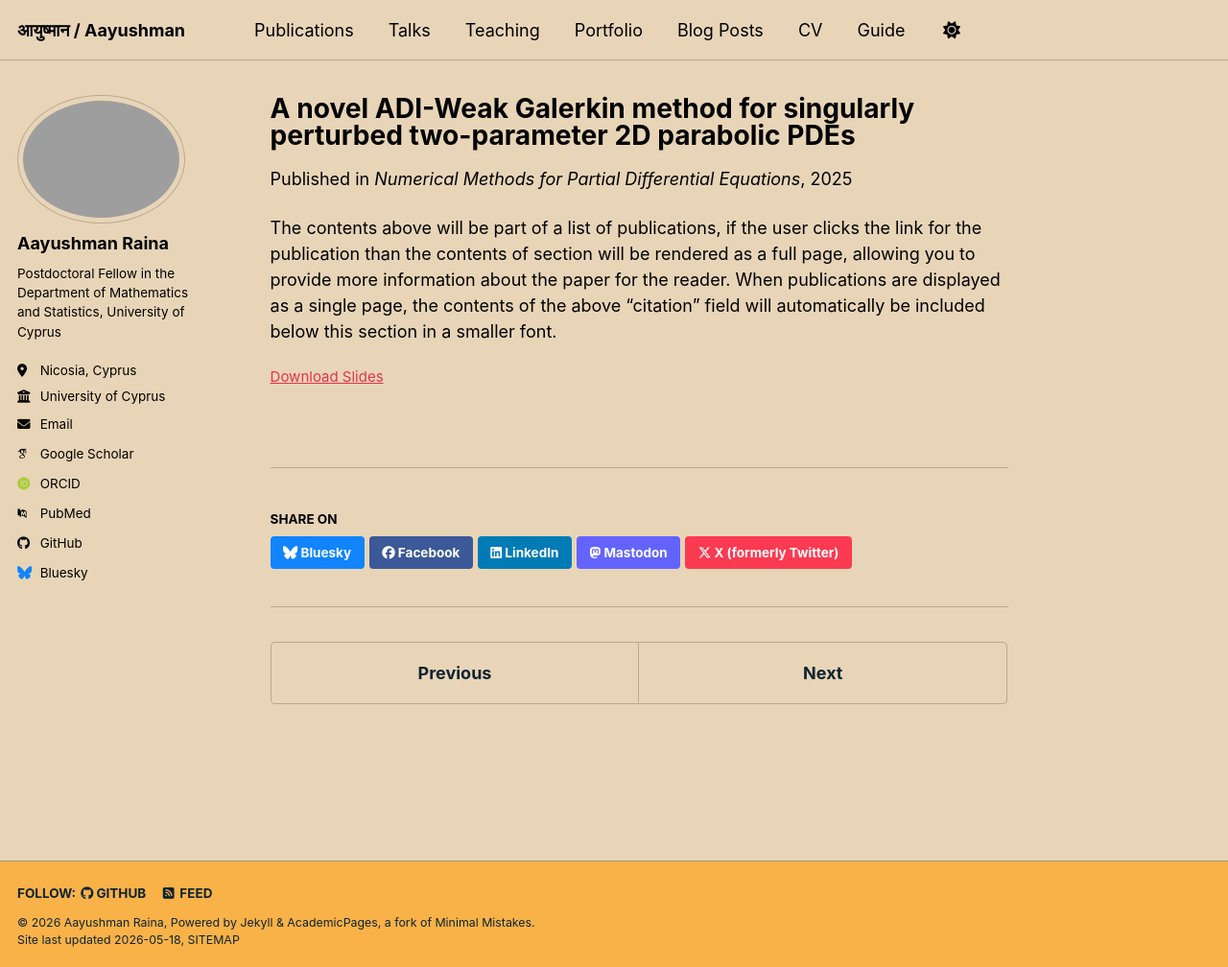
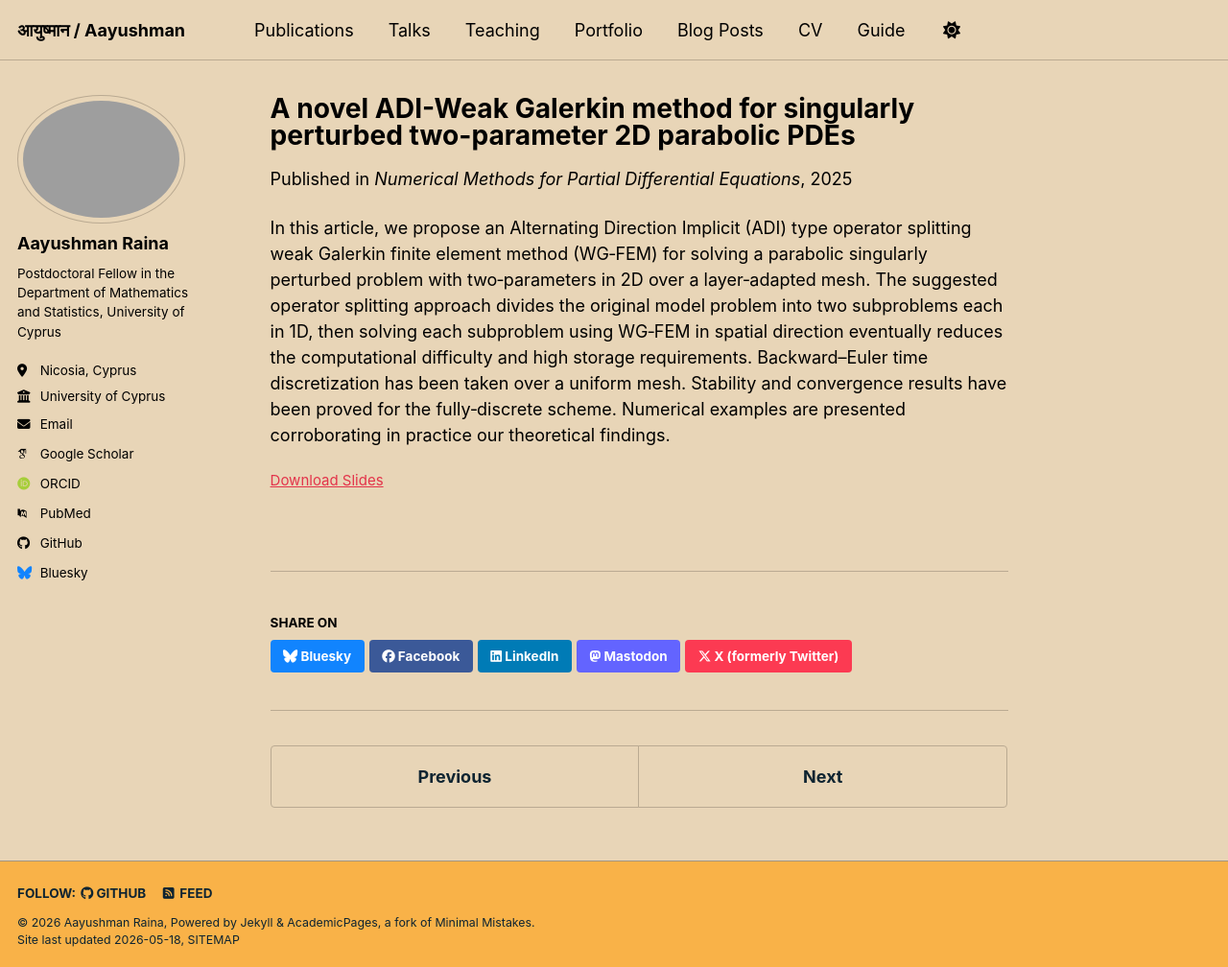
Before and after one commit to Aayushman5/Aayushman5.github.io, a Jekyll site: the page built from _publications/2015-10-01-paper-title-number-3.md, in a window 1280 px wide and 1008 px high. Shown: the whole window at 96% size. Built offline with Jekyll 4.4.1, drawn with Linux system fonts in a browser that asks for light colours; some web fonts are replaced; a script bundle is joined from its source files by our own code; library files that are not in the unit come from our copies.

Commit message:
Update 2015-10-01-paper-title-number-3.md

```diff
--- a/_publications/2015-10-01-paper-title-number-3.md
+++ b/_publications/2015-10-01-paper-title-number-3.md
@@ -8,5 +8,4 @@ venue: 'Numerical Methods for Partial Differential Equations'
 slidesurl: 'https://academicpages.github.io/files/slides3.pdf'
 paperurl: 'https://academicpages.github.io/files/paper3.pdf'
 ---
-
-The contents above will be part of a list of publications, if the user clicks the link for the publication than the contents of section will be rendered as a full page, allowing you to provide more information about the paper for the reader. When publications are displayed as a single page, the contents of the above "citation" field will automatically be included below this section in a smaller font.
+In this article, we propose an Alternating Direction Implicit (ADI) type operator splitting weak Galerkin finite element method (WG‐FEM) for solving a parabolic singularly perturbed problem with two‐parameters in 2D over a layer‐adapted mesh. The suggested operator splitting approach divides the original model problem into two subproblems each in 1D, then solving each subproblem using WG‐FEM in spatial direction eventually reduces the computational difficulty and high storage requirements. Backward–Euler time discretization has been taken over a uniform mesh. Stability and convergence results have been proved for the fully‐discrete scheme. Numerical examples are presented corroborating in practice our theoretical findings.
```
